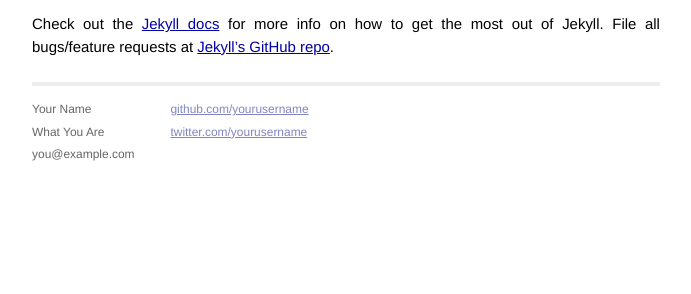
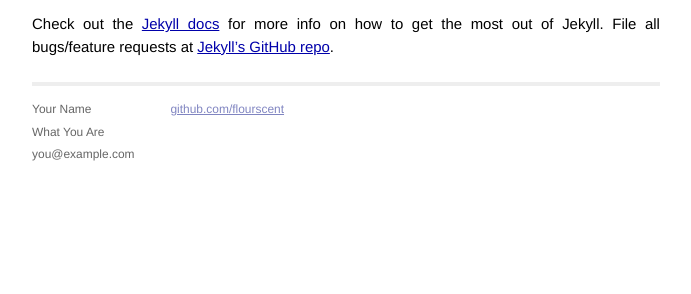
Before and after one commit to flourscent/flourscent.github.io, a Jekyll site: the page built from _posts/2014-02-28-welcome-to-jekyll.markdown, in a window 1280 px wide. Shown: the part 411-705 px from the top of the page, without its empty margins (294-985 px from the left). Built offline with Jekyll 4.4.1, drawn with Linux system fonts in a browser that asks for light colours; Markdown is read by kramdown in place of the engine named in the settings.

Commit message:
modify layout

```diff
--- a/_layouts/default.html
+++ b/_layouts/default.html
@@ -33,8 +33,7 @@
             </div>
             <div class="contact">
               <p>
-                <a href="https://github.com/yourusername">github.com/yourusername</a><br />
-                <a href="https://twitter.com/yourusername">twitter.com/yourusername</a><br />
+                <a href="https://github.com/flourscent">github.com/flourscent</a><br />
               </p>
             </div>
           </div>
```
